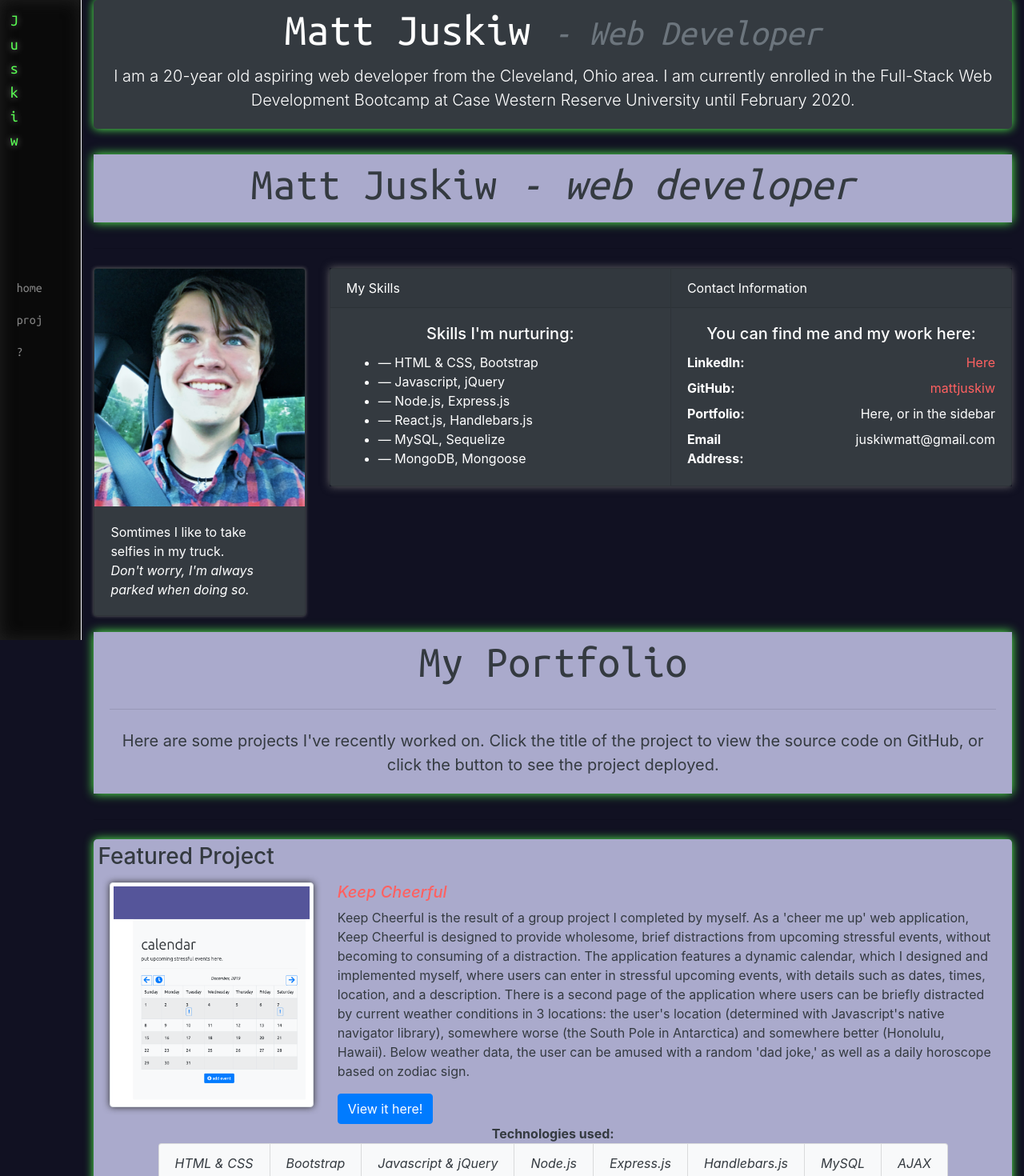
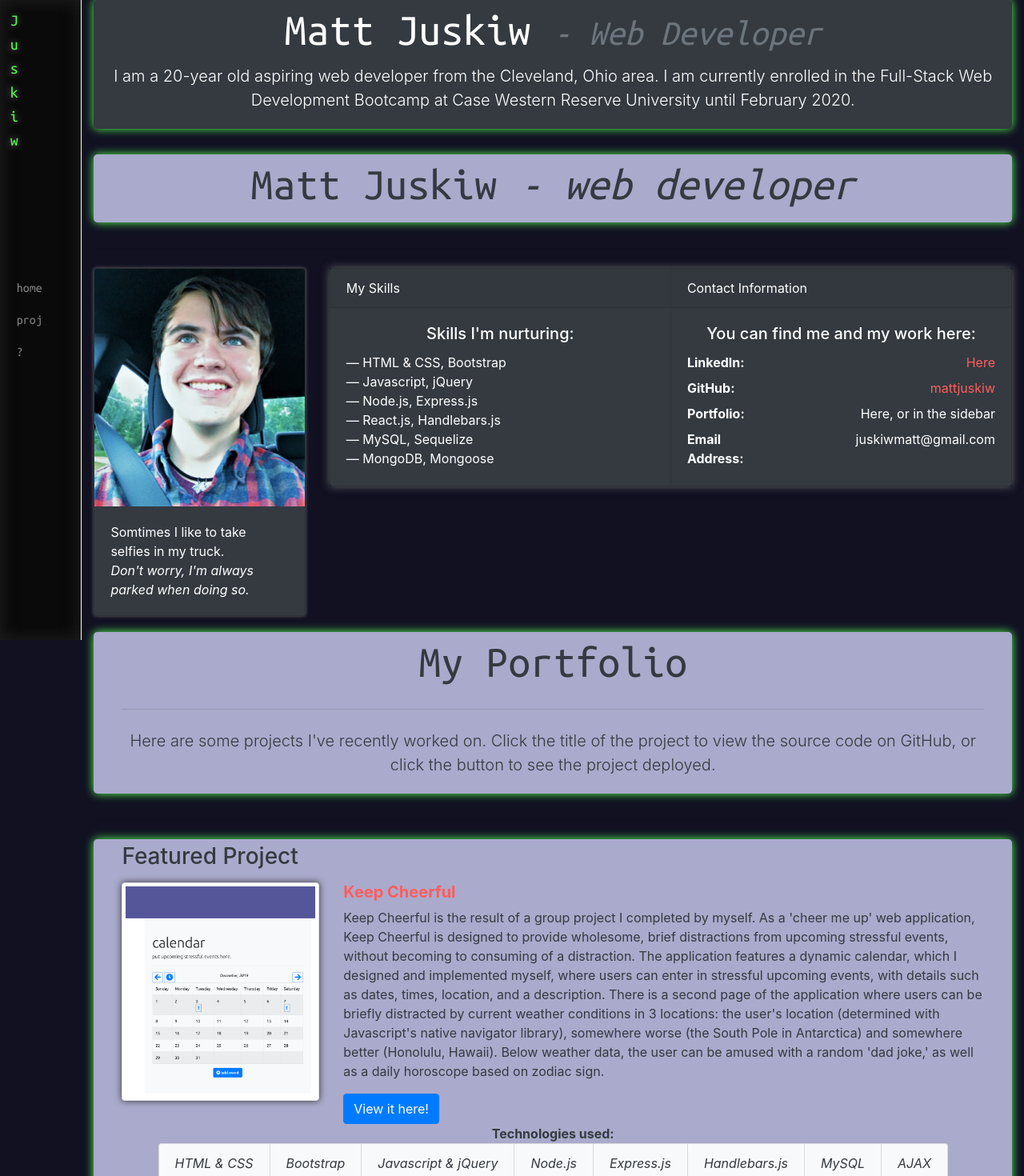
Before and after one commit to juzkivscarlet/mattjuskiw.github.io, a React (Create React App) app in the folder client/: page / in a window 1280 px wide. Shown: the top 1470 px of the page at 80% size. Built offline with nearby package versions, Linux system fonts and the light colour scheme.

Commit message:
Updated styling

```diff
--- a/client/src/App.css
+++ b/client/src/App.css
@@ -11,7 +11,7 @@ body {
 }
 
 a, a:hover {
-	color: #ff6161;
+	color: #ff5d5d;
 }
 a:hover {
 	font-weight: bold;
@@ -29,9 +29,9 @@ a:hover {
 	margin-left: 0;
 	margin-right: 0;
 	box-shadow: 0px 0px 12px #59fe53;
+	background-color: #aac;
 }
 .jumbotron-fluid {
-	background-color: #aac;
 	color: black;
 }
 .jumbotron-fluid p.lead {
--- a/client/src/components/Navigator/desktop.css
+++ b/client/src/components/Navigator/desktop.css
@@ -30,8 +30,8 @@
 		text-shadow: 0px 0px 8px gray;
 	}
 	.navbar-brand:hover {
-		font-weight: 700;
-		text-shadow: 0px 0px 4px gray;
+		font-weight: bold;
+		text-shadow: 0px 0px 10px silver;
 	}
 	.navbar-brand:hover, #navbar ul li.active {
 		color: #59fe53;
--- a/client/src/components/pages/About/Header.js
+++ b/client/src/components/pages/About/Header.js
@@ -4,7 +4,7 @@ import './style.css';
 
 function Header() {
 	return (
-		<Jumbotron className='text-dark' fluid>
+		<Jumbotron className='text-dark'>
 			<h1 className='display-4 text-center'>More About Me</h1>
 		</Jumbotron>
 	);
--- a/client/src/components/pages/About/data.js
+++ b/client/src/components/pages/About/data.js
@@ -5,7 +5,7 @@ const cards = [
 		text: [
 			`I had what I deem to be a rather introverted childhood. While most other kids my age were playing video games, watching tv,
 			or any other typical childhood hobbies, I preferred to explore and learn about various interests, such as foreign languages,
-			musicianship, and, of course, <span class="font-italic">coding</span>. Although coding stopped being a hobby of mine by high school,
+			musicianship, and, of course, coding. Although coding stopped being a hobby of mine by high school,
 			and despite making only basic programs, the conceptual, literal thinking behind the logic of coding had already been well
 			developed. `,
 			`After turning 19 years old, I rediscovered my passion for coding, and enrolled myself in the Case Western Reserve University
--- a/client/src/components/pages/Bio/Content.js
+++ b/client/src/components/pages/Bio/Content.js
@@ -57,7 +57,7 @@ function Content() {
 						<Card.Header>My Skills</Card.Header>
 						<Card.Body>
 							<Card.Title className='text-center'>Skills I'm nurturing: </Card.Title>
-							<ul>
+							<ul className='list-unstyled'>
 								<li>&mdash; HTML & CSS, Bootstrap</li>
 								<li>&mdash; Javascript, jQuery</li>
 								<li>&mdash; Node.js, Express.js</li>
--- a/client/src/components/pages/Bio/Header.js
+++ b/client/src/components/pages/Bio/Header.js
@@ -4,7 +4,7 @@ import './style.css';
 
 function Header() {
 	return (
-		<Jumbotron className='text-dark text-center' fluid>
+		<Jumbotron className='text-dark text-center'>
 			<h1 className='display-4'>
 				Matt Juskiw <span className='font-italic'>- web developer</span>
 			</h1>
--- a/client/src/components/pages/Portfolio/Featured.js
+++ b/client/src/components/pages/Portfolio/Featured.js
@@ -1,5 +1,5 @@
 import React from 'react';
-import { Col, Jumbotron, Row } from 'react-bootstrap';
+import { Col, Container, Jumbotron, Row } from 'react-bootstrap';
 import './style.css';
 
 import projects from './config';
@@ -12,8 +12,9 @@ function Featured() {
 	return (
 		<Jumbotron className='text-dark position-relative' id='featured-jumbo'>
 
-			<Row className='text-center'>
-				<h3>Featured Project</h3>
+			<Container>
+				<Row className='clearfix w-100 mx-auto'>
+					<h3 className='text-center'>Featured Project</h3>
 					<hr className='my-4' />
 				</Row>
 
@@ -25,9 +26,9 @@ function Featured() {
 					<Col md={9} className='position-relative' id='featured-info'>
 						<h5 className='mt-0'>
 							<a href={proj.github} target='_blank' id='featured-github-link'>
-							<span className='font-italic' id='featured-name'>
+								<strong id='featured-name'>
 									{proj.name}
-							</span>
+								</strong>
 							</a>
 						</h5>
 
@@ -53,6 +54,7 @@ function Featured() {
 						</ul>
 					</div>
 				</Row>
+			</Container>
 
 		</Jumbotron>
 	);
--- a/client/src/components/pages/Portfolio/Header.js
+++ b/client/src/components/pages/Portfolio/Header.js
@@ -1,16 +1,18 @@
 import React from 'react';
-import { Jumbotron } from 'react-bootstrap';
+import { Container, Jumbotron } from 'react-bootstrap';
 import './style.css';
 
 function Header() {
 	return (
-		<Jumbotron className='text-dark text-center' fluid>
+		<Jumbotron className='text-dark text-center'>
+			<Container>
 				<h1 className='display-4'>My Portfolio</h1>
 				<hr className='my-4' />
 				<p className='lead text-center'>
 					Here are some projects I've recently worked on.
 					Click the title of the project to view the source code on GitHub, or click the button to see the project deployed.
 				</p>
+			</Container>
 		</Jumbotron>
 	)
 }
--- a/client/src/components/pages/Portfolio/Projects.js
+++ b/client/src/components/pages/Portfolio/Projects.js
@@ -23,7 +23,7 @@ function ProjectCard(props) {
 
 	return (
 		<Card className='bg-dark text-white'>
-			<Card.Header>{proj.type}</Card.Header>
+			<Card.Header className='text-muted font-italic'>{proj.type}</Card.Header>
 			<img className='card-img-top' src={proj.thumbnail} alt={proj.name} />
 
 			<Card.Body>
--- a/client/src/components/pages/Portfolio/config.js
+++ b/client/src/components/pages/Portfolio/config.js
@@ -64,7 +64,7 @@ liri.desc = "A simple command-line application for Node.js that allows you to se
 	"run the command 'do-what-it-says' to run the command written in an external text file. Every user command will be logged into an external " +
 	"local text file.";
 
-const geoTrivia = new Project("Geography Trivia!", "Game", "niagarafalls-trees.JPG", "September 2019");
+const geoTrivia = new Project("Geography Trivia!", "Game", "niagarafalls-trees.jpeg", "September 2019");
 geoTrivia.setTechnologies(["HTML & CSS", "Bootstrap", "Javascript & jQuery", "JSON"]);
 geoTrivia.setLinks(["https://github.com/mattjuskiw/TriviaGame", "https://mattjuskiw.github.io/TriviaGame/"]);
 geoTrivia.desc = "Just a simple 10-question trivia game on world geography. This game displays ten questions " +
```
Lines whose indentation alone changed are shown as unchanged.
